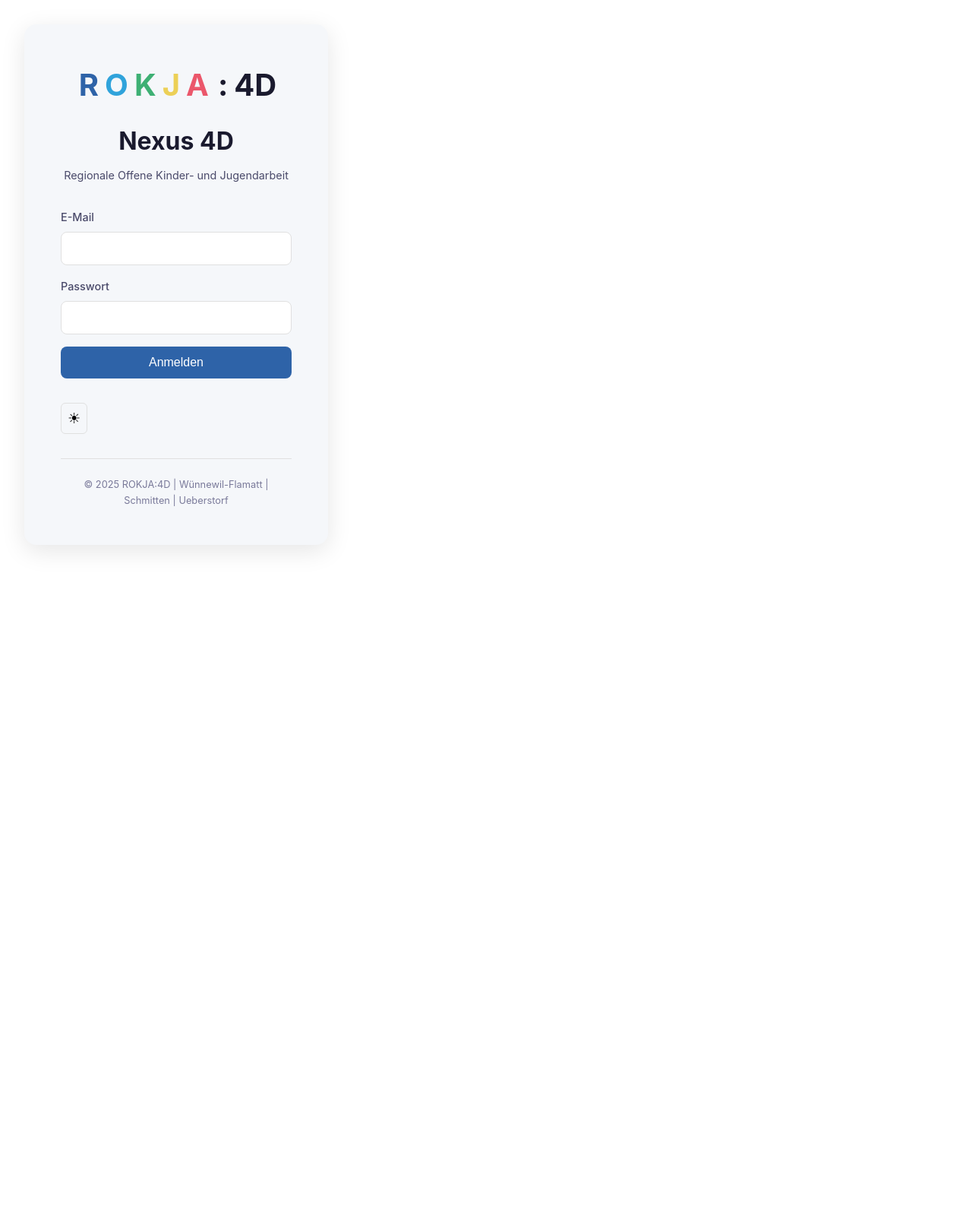
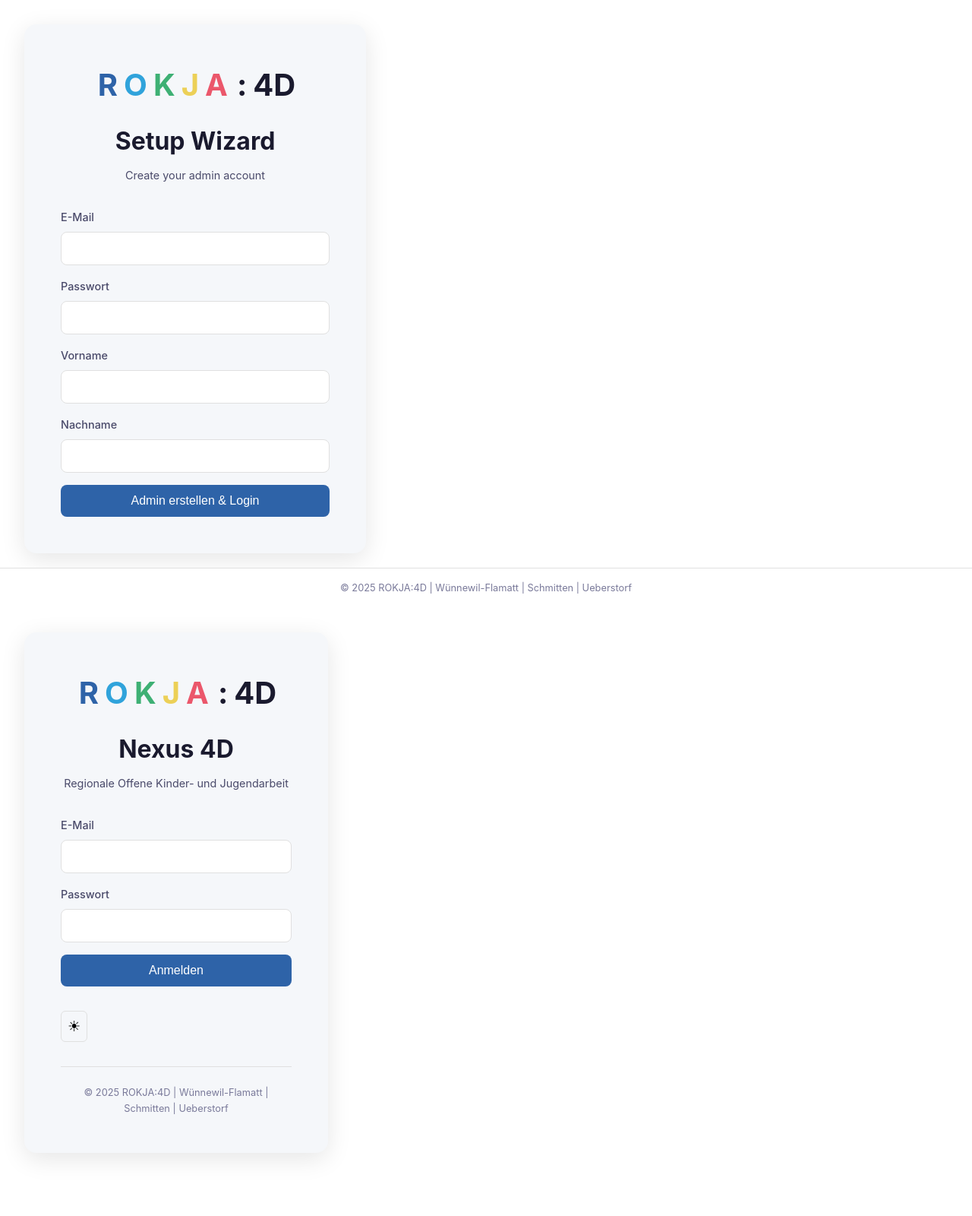
Before and after one commit to LioHeimberg/nexus-4d, a PHP site: page / in a window 1280 px wide. Shown: the whole page at 76% size. Before the commit the page ends 725 px from the top, so only its background shows below. Run offline with PHP 8.4, Linux system fonts and the light colour scheme; data that the repository does not hold is empty.

Commit message:
some fixes, login isn't working. authorisation token isn't getting passed

```diff
--- a/docker-compose.yml
+++ b/docker-compose.yml
@@ -6,6 +6,7 @@ services:
       - 8080:80
     environment:
       - ENV=dev
+      - APACHE_MODULES=rewrite headers
     volumes:
       - /etc/timezone:/etc/timezone:ro
       - ./httpdocs:/app:ro
--- /dev/null
+++ b/httpdocs/api/check_admin.php
@@ -0,0 +1,38 @@
+<?php
+
+declare(strict_types=1);
+
+error_reporting(E_ALL);
+ini_set('display_errors', '1');
+
+header('Content-Type: application/json');
+header('Access-Control-Allow-Origin: *');
+header('Access-Control-Allow-Methods: GET, OPTIONS');
+header('Access-Control-Allow-Headers: Content-Type');
+
+if ($_SERVER['REQUEST_METHOD'] === 'OPTIONS') {
+    http_response_code(200);
+    exit();
+}
+
+try {
+    require_once __DIR__ . '/../config/database.php';
+
+    $stmt = $pdo->prepare('SELECT COUNT(*) as count FROM users WHERE role = :role');
+    $stmt->execute(['role' => 'admin']);
+    $result = $stmt->fetch(PDO::FETCH_ASSOC);
+
+    echo json_encode([
+        'success' => true,
+        'admin_exists' => (int)$result['count'] > 0
+    ]);
+
+} catch (Exception $e) {
+    http_response_code(500);
+    echo json_encode([
+        'success' => false,
+        'admin_exists' => false,
+        'error' => $e->getMessage(),
+        'trace' => $e->getTraceAsString()
+    ]);
+}
--- a/httpdocs/assets/css/styles.css
+++ b/httpdocs/assets/css/styles.css
@@ -542,6 +542,57 @@ textarea:focus {
     }
 }
 
+/* Setup Wizard */
+#setup-page {
+    display: flex;
+    align-items: center;
+    justify-content: center;
+    min-height: 100vh;
+    padding: 2rem;
+}
+
+.setup-container {
+    background-color: var(--bg-secondary);
+    padding: 3rem;
+    border-radius: 16px;
+    box-shadow: 0 8px 32px var(--shadow-color);
+    width: 100%;
+    max-width: 450px;
+    text-align: center;
+}
+
+.setup-container .logo {
+    font-size: 2.5rem;
+    margin-bottom: 1rem;
+}
+
+.setup-container h1 {
+    color: var(--text-primary);
+    font-size: 2rem;
+    margin-bottom: 0.5rem;
+}
+
+.setup-footer {
+    position: fixed;
+    bottom: 0;
+    width: 100%;
+    text-align: center;
+    padding: 1rem;
+    background-color: var(--bg-primary);
+    border-top: 1px solid var(--border-color);
+}
+
+.setup-footer p {
+    color: var(--text-tertiary);
+    font-size: 0.8rem;
+}
+
+.setup-form {
+    display: flex;
+    flex-direction: column;
+    gap: 1rem;
+}
+
 /* Guest Review Styles */
 .guest-review-form {
     max-width: 600px;
--- a/httpdocs/assets/js/main.js
+++ b/httpdocs/assets/js/main.js
@@ -27,6 +27,34 @@ const ThemeManager = {
 };
 
 const AuthManager = {
+    async setupAdmin(email, password, firstName, lastName) {
+        try {
+            const response = await fetch(`${API_BASE_URL}/setup.php`, {
+                method: 'POST',
+                headers: {
+                    'Content-Type': 'application/json'
+                },
+                body: JSON.stringify({ email, password, first_name: firstName, last_name: lastName })
+            });
+
+            const data = await response.json();
+
+            if (!response.ok) {
+                throw new Error(data.message || 'Setup failed');
+            }
+
+            AppState.user = data.user;
+            AppState.token = data.token;
+
+            localStorage.setItem('nexus4d_token', data.token);
+            localStorage.setItem('nexus4d_user', JSON.stringify(data.user));
+
+            return data;
+        } catch (error) {
+            throw error;
+        }
+    },
+
     async login(email, password) {
         try {
             const response = await fetch(`${API_BASE_URL}/login.php`, {
@@ -158,7 +186,10 @@ const ApiClient = {
 
             if (!response.ok) {
                 if (response.status === 401) {
-                    await AuthManager.checkAuth();
+                    const authSuccess = await AuthManager.checkAuth();
+                    if (authSuccess) {
+                        return await this.request(endpoint, options);
+                    }
                     throw new Error(data.message || 'Unauthorized');
                 }
                 throw new Error(data.message || 'Request failed');
@@ -215,13 +246,36 @@ const App = {
         if (await AuthManager.checkAuth()) {
             this.showDashboard();
         } else {
-            this.showLogin();
+            const adminExists = await this.checkAdminExists();
+            if (adminExists) {
+                this.showLogin();
+            } else {
+                this.showSetup();
+            }
         }
 
         this.setupEventListeners();
     },
 
+    async checkAdminExists() {
+        try {
+            const response = await fetch(`${API_BASE_URL}/check_admin.php`);
+            const data = await response.json();
+            return data.admin_exists;
+        } catch (error) {
+            return false;
+        }
+    },
+
+    async showSetup() {
+        document.getElementById('setup-page').classList.add('active');
+        document.getElementById('login-page').classList.add('hidden');
+        document.getElementById('dashboard').classList.add('hidden');
+        Notification.hide();
+    },
+
     async showLogin() {
+        document.getElementById('setup-page').classList.add('hidden');
         document.getElementById('login-page').classList.add('active');
         document.getElementById('dashboard').classList.add('hidden');
         Notification.hide();
@@ -344,6 +398,23 @@ const App = {
         document.getElementById('logout-btn').addEventListener('click', async () => {
             await AuthManager.logout();
             this.showLogin();
+        });
+
+        document.getElementById('setup-form').addEventListener('submit', async (e) => {
+            e.preventDefault();
+
+            const email = document.getElementById('admin-email').value;
+            const password = document.getElementById('admin-password').value;
+            const firstName = document.getElementById('admin-firstname').value;
+            const lastName = document.getElementById('admin-lastname').value;
+
+            try {
+                await AuthManager.setupAdmin(email, password, firstName, lastName);
+                this.showDashboard();
+                Notification.hide();
+            } catch (error) {
+                Notification.show(error.message, 'error');
+            }
         });
     },
 
--- a/httpdocs/config/database.php
+++ b/httpdocs/config/database.php
@@ -1,11 +1,10 @@
-# Nexus 4D - Database Configuration
-
-# Database connection settings
-# For production, update these values
-
 <?php
 
 declare(strict_types=1);
+
+// Nexus 4D - Database Configuration
+// Database connection settings
+// For production, update these values
 
 $host = getenv('DB_HOST') ?: 'db';
 $dbname = getenv('DB_NAME') ?: 'nexusData';
@@ -25,7 +24,5 @@ try {
     $pdo = new PDO($dsn, $user, $pass, $options);
 } catch (PDOException $e) {
     error_log('Database connection failed: ' . $e->getMessage());
-    http_response_code(503);
-    echo json_encode(['success' => false, 'message' => 'Database connection failed']);
-    exit();
+    throw new Exception('Database connection failed: ' . $e->getMessage());
 }
--- a/httpdocs/index.html
+++ b/httpdocs/index.html
@@ -9,6 +9,50 @@
 </head>
 <body>
     <div id="app">
+        <!-- Setup Wizard (shown if no admin exists) -->
+        <div id="setup-page" class="page">
+            <div class="setup-container">
+                <div class="logo">
+                    <span class="letter" style="--color: #2e63a8">R</span>
+                    <span class="letter" style="--color: #30a3db">O</span>
+                    <span class="letter" style="--color: #3eb074">K</span>
+                    <span class="letter" style="--color: #ecd057">J</span>
+                    <span class="letter" style="--color: #eb576b">A</span>
+                    <span class="colon">:</span>
+                    <span class="four-d">4D</span>
+                </div>
+                <h1>Setup Wizard</h1>
+                <p class="subtitle">Create your admin account</p>
+
+                <form id="setup-form" class="setup-form">
+                    <div class="form-group">
+                        <label for="admin-email">E-Mail</label>
+                        <input type="email" id="admin-email" name="email" required>
+                    </div>
+
+                    <div class="form-group">
+                        <label for="admin-password">Passwort</label>
+                        <input type="password" id="admin-password" name="password" required>
+                    </div>
+
+                    <div class="form-group">
+                        <label for="admin-firstname">Vorname</label>
+                        <input type="text" id="admin-firstname" name="first_name" required>
+                    </div>
+
+                    <div class="form-group">
+                        <label for="admin-lastname">Nachname</label>
+                        <input type="text" id="admin-lastname" name="last_name" required>
+                    </div>
+
+                    <div id="setup-error-message" class="error-message"></div>
+
+                    <button type="submit" class="btn-primary">Admin erstellen & Login</button>
+                </form>
+            </div>
+        </div>
+
+        <!-- Login Page -->
         <!-- Login Page -->
         <div id="login-page" class="page active">
             <div class="login-container">
@@ -52,6 +96,11 @@
             </div>
         </div>
 
+        <!-- Setup Footer -->
+        <div class="setup-footer">
+            <p>© 2025 ROKJA:4D | Wünnewil-Flamatt | Schmitten | Ueberstorf</p>
+        </div>
+
         <!-- Dashboard Container (hidden by default) -->
         <div id="dashboard" class="dashboard hidden">
             <header class="dashboard-header">
--- a/initdb.d/01-schema.sql
+++ b/initdb.d/01-schema.sql
@@ -118,5 +118,5 @@ CREATE TABLE `event_participation` (
 
 -- Initial Admin User (password: admin123)
 -- Generate this with: password_hash('admin123', PASSWORD_DEFAULT)
-INSERT INTO `users` (`email`, `password_hash`, `role`, `first_name`, `last_name`)
-VALUES ('admin@nexus4d.ch', '$2y$10$92IXUNpkjO0rOQ5byMi.Ye4oKoEa3Ro9llC/.og/at2.uheWG/igi', 'admin', 'Admin', 'User');
+-- INSERT INTO `users` (`email`, `password_hash`, `role`, `first_name`, `last_name`)
+-- VALUES ('admin@nexus4d.ch', '$2y$10$92IXUNpkjO0rOQ5byMi.Ye4oKoEa3Ro9llC/.og/at2.uheWG/igi', 'admin', 'Admin', 'User');
```
Also changed, not shown: httpdocs/api/auth.php (+44 -15 lines), httpdocs/api/login.php (+12 -15 lines), httpdocs/api/refresh.php (+3 -4 lines), httpdocs/api/setup.php (added, +81 -0 lines), httpdocs/api/test-fetch.php (added, +7 -0 lines), httpdocs/api/test_db.php (added, +29 -0 lines), httpdocs/api/users.php (+11 -9 lines), README.md, httpdocs/.htaccess, httpdocs/api/.htaccess.
